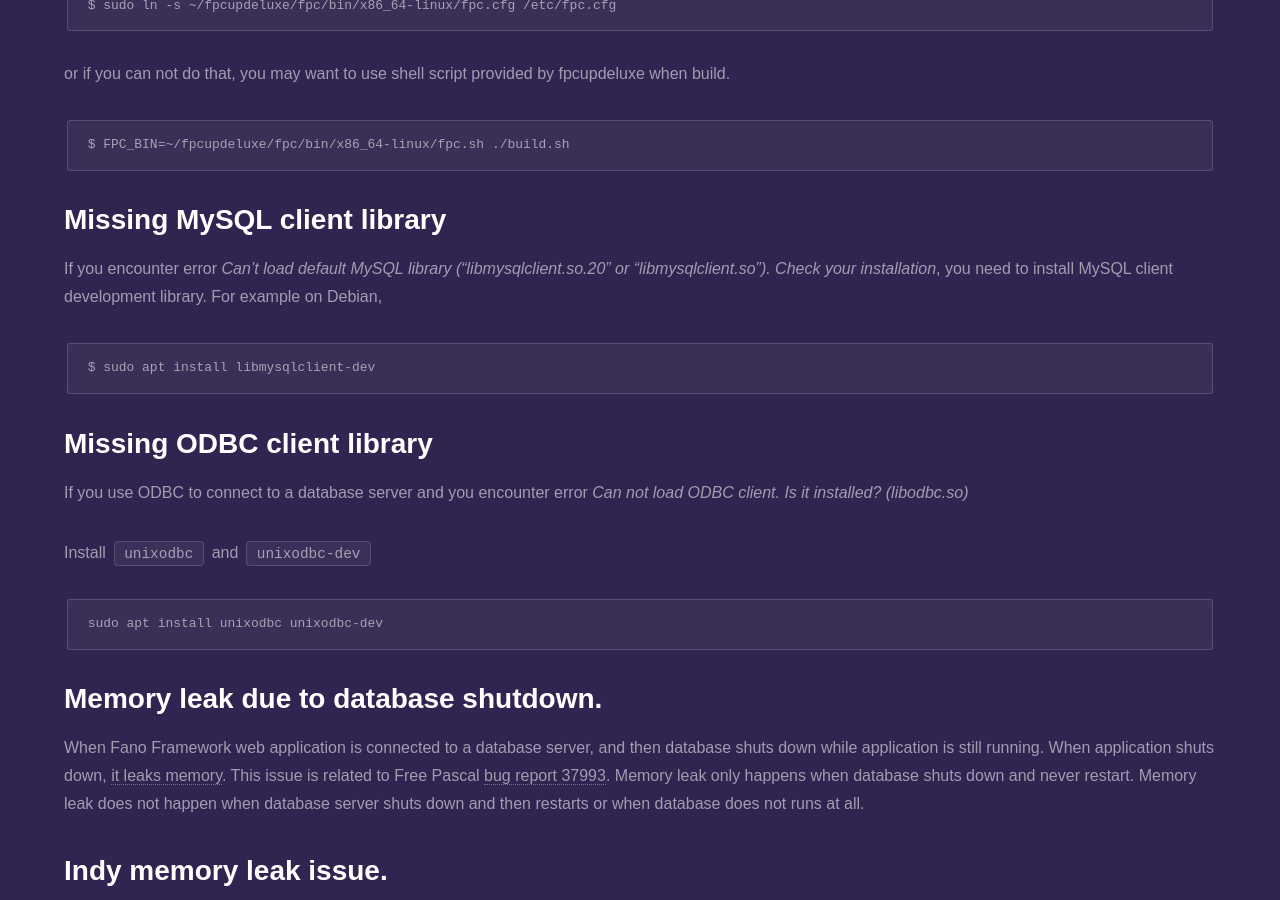
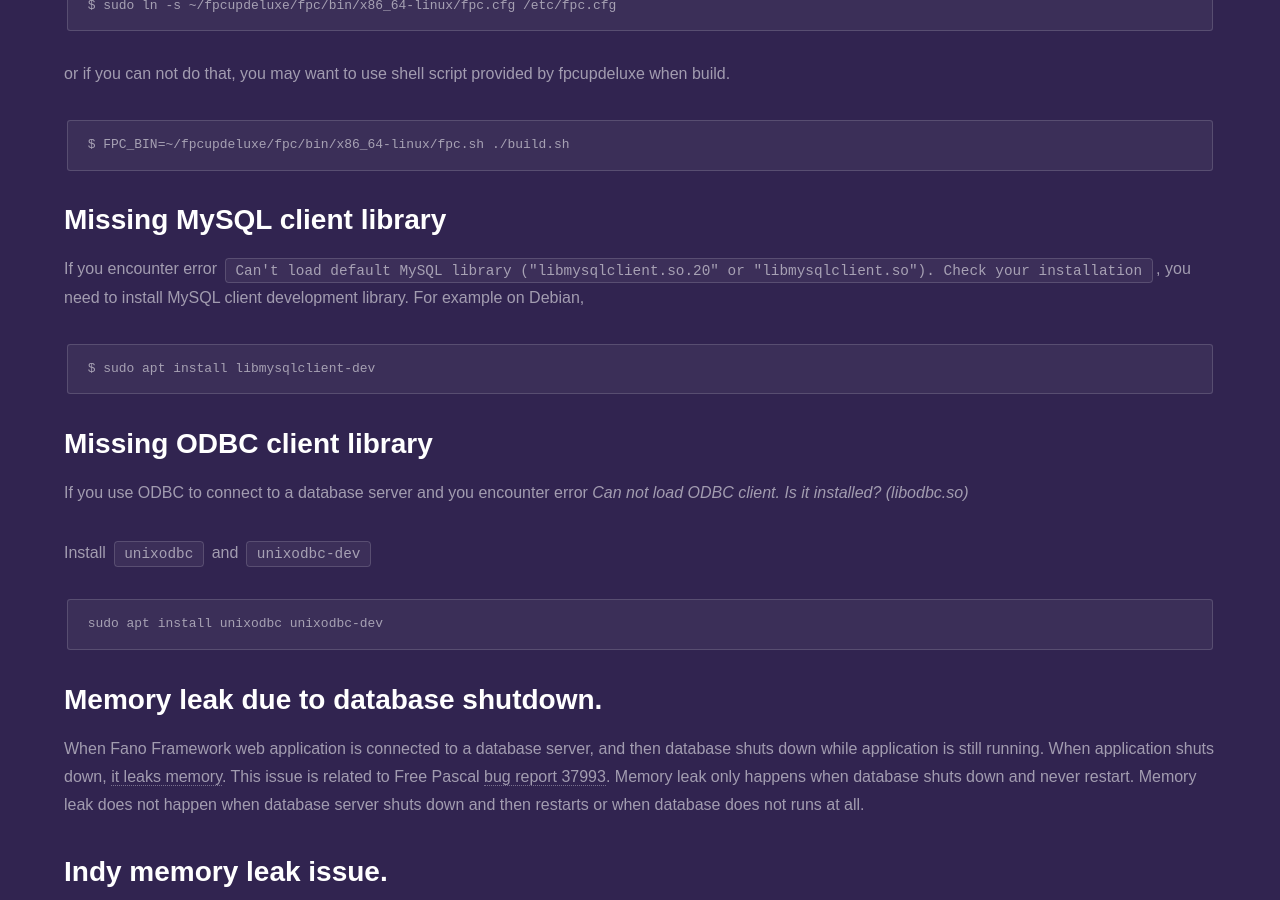
Before and after one commit to fanoframework/fanoframework.github.io, a Jekyll site: the page built from known-issues/index.md, in a window 1280 px wide and 900 px high, scrolled down 4420 px. Built offline with Jekyll 4.4.1, drawn with Linux system fonts in a browser that asks for light colours; our own code applies the rules of GitHub Pages for plain Markdown files.

````diff
--- a/known-issues/index.md
+++ b/known-issues/index.md
@@ -170,7 +170,7 @@ $ FPC_BIN=~/fpcupdeluxe/fpc/bin/x86_64-linux/fpc.sh ./build.sh
 ```
 ## <a name="missing-mysql-client-library"></a>Missing MySQL client library
 
-If you encounter error *Can't load default MySQL library ("libmysqlclient.so.20" or "libmysqlclient.so"). Check your installation*, you need to install MySQL client development library. For example on Debian,
+If you encounter error `Can't load default MySQL library ("libmysqlclient.so.20" or "libmysqlclient.so"). Check your installation`, you need to install MySQL client development library. For example on Debian,
 
 ```
 $ sudo apt install libmysqlclient-dev
````
